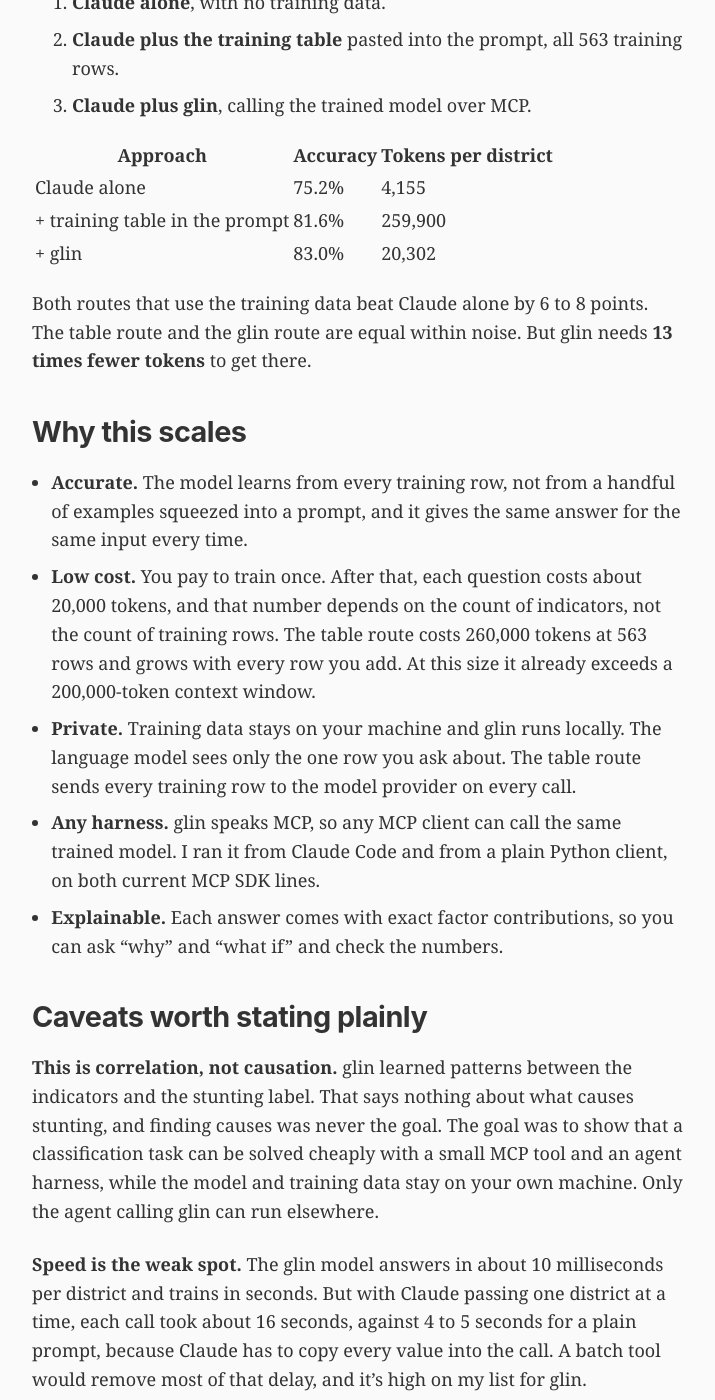
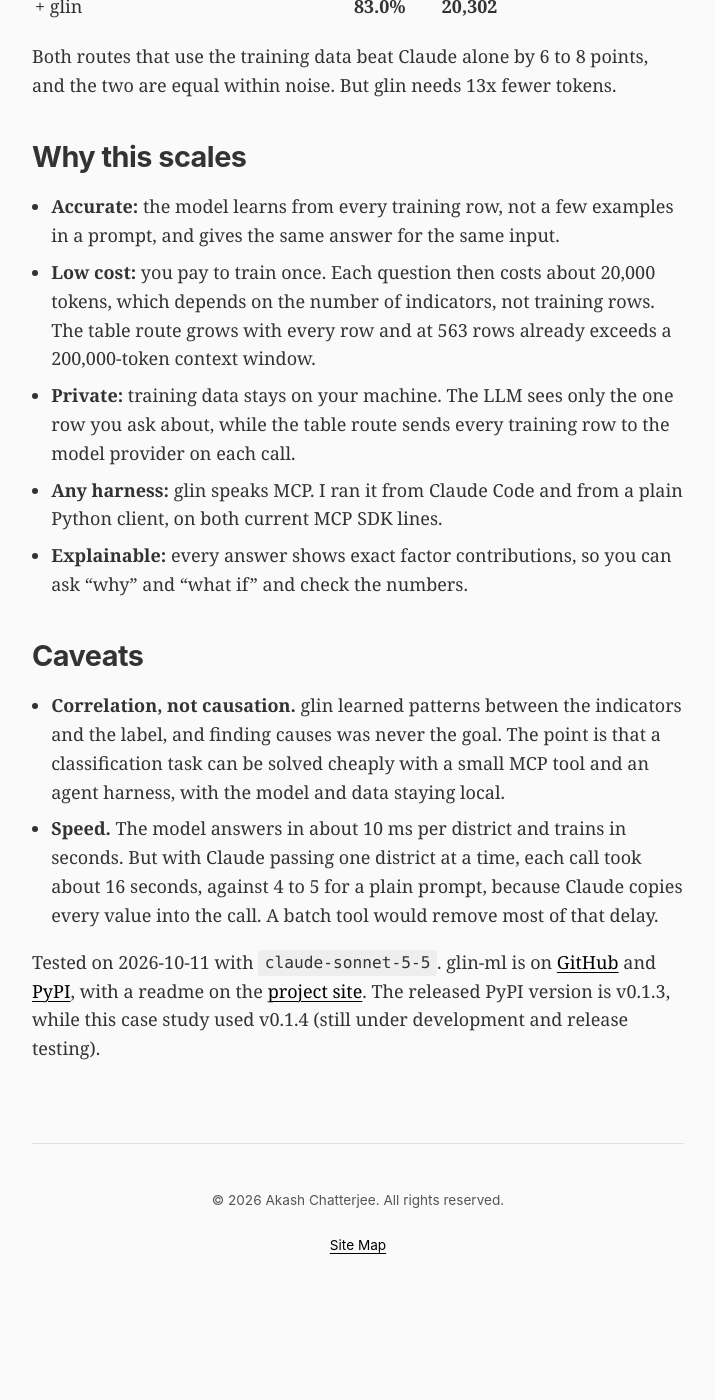
Before and after one commit to AkashChatterjee/akashchatterjee.github.io, a Jekyll site: the page built from tech/_posts/2026-10-11-glin-ml-case-study-child-stunting-nfhs5.md, in a window 1280 px wide and 1400 px high, scrolled down 1822 px. Shown: the whole window, without its empty margins (282-997 px from the left). Built offline with Jekyll 4.4.1, drawn with Linux system fonts in a browser that asks for light colours; after the commit the page ends 3135 px from its top, so only the background shows below that; some of the changed text lies outside the part shown.

Commit message:
chore(glin-ml): simplify case study formatting
- Rewrite post in native markdown: tl;dr, task bullets, results table
- Trim extra prose and fold caveats into short bullets
- Drop .html suffix from the Projects page case study link

```diff
--- a/tech/_posts/2026-10-11-glin-ml-case-study-child-stunting-nfhs5.md
+++ b/tech/_posts/2026-10-11-glin-ml-case-study-child-stunting-nfhs5.md
@@ -6,58 +6,51 @@ categories: tech
 description: "A case study on NFHS-5 district data: Claude alone vs. Claude with the full training table in the prompt vs. Claude calling a locally trained glin EBM over MCP. Similar accuracy to the table route at a fraction of the tokens, with training data never leaving the machine."
 ---
 
-In my [previous post](https://akashchatterjee.com/tech/2026/09/20/glin-ml-explainable-classifiers-mcp.html) I introduced **glin-ml**, a local-first tool that trains an Explainable Boosting Machine (EBM) on your own CSV and exposes it to Claude, or any MCP client, as a tool. The pitch was that you get statistically grounded, explainable predictions without handing your dataset to anyone. What I didn't have was a proper measurement of what that buys you compared to just asking the LLM.
+In my [previous post](https://akashchatterjee.com/tech/2026/09/20/glin-ml-explainable-classifiers-mcp) I introduced **glin-ml**, a local-first tool that trains an Explainable Boosting Machine (EBM) on your own CSV and exposes it to Claude, or any MCP client, as a tool. This post measures what that buys you compared to just asking the LLM.
 
-So here is one. I picked a real public-health dataset, a binary classification task, and ran the same question three different ways.
+**tl;dr:** Claude with glin scored 83.0% accuracy against 75.2% for Claude alone, and matched the route that pastes the whole training table into the prompt, while using **13x fewer tokens**. These are just early days of testing, but the capabilities I'm adding to Glin should give users a very high degree of control when training EBMs and use it with their AI Agent harness of choice.
 
-## The data
+## The task
 
-704 Indian districts from the NFHS-5 health survey (2019-20), sourced from NITI Aayog's NDAP portal. Each district has 116 indicators (sanitation, women's schooling, antenatal care, anaemia, climate risk and so on) plus a state name. 301 of the 704 districts, about 43%, have high stunting.
-
-## The goal
-
-For each district, predict one label: **high stunting** (35% or more of children under 5 are stunted) or **lower stunting**. A health team could use this to decide where to look first, and why.
-
-The label comes from the same survey, but I removed every child-nutrition outcome from the inputs, so the model can't just read the answer off a neighbouring column. Guessing "lower" for every district scores 57%, which is the number to beat.
+- **Data:** 704 Indian districts from the NFHS-5 health survey (2019-20), via NITI Aayog's NDAP portal. Each has 116 indicators (sanitation, women's schooling, antenatal care, anaemia, climate risk and so on) plus a state name.
+- **Label:** *high stunting* (35% or more of children under 5 stunted) vs. *lower stunting*. 301 districts (43%) are high. Guessing "lower" every time scores 57%.
+- **No leakage:** every child-nutrition outcome was removed from the inputs.
+- **Use:** a health team can see where to look first, and why.
 
 ## How glin fits in
 
-You train glin once, on a CSV on your own machine, and it builds an EBM. Claude then calls `predict` with one district's values and glin returns the class, the probability, and the exact contribution of every factor. Nothing is approximated.
+Train glin once on a CSV on your own machine. Claude then calls `predict` with one district's values, and glin returns the class, the probability and the exact contribution of every factor. Nothing is approximated.
 
-**Example: Madhepura, Bihar.** glin gives a 98.2% chance of high stunting. The largest factor is sanitation: only 34.6% of people have improved sanitation. I asked "what if sanitation were 95%?" and Claude called `predict` again. The chance fell to 97.2%, so the district stays "high". Every number matched a direct run of the model.
+**Example: Madhepura, Bihar.**
 
-That "why" and "what if" loop is the part an LLM can't do reliably on its own, and it's the part EBMs are built for.
+- glin gives a 98.2% chance of high stunting.
+- The largest factor is sanitation: only 34.6% of people have improved sanitation.
+- I asked "what if sanitation were 95%?" and Claude called `predict` again. The chance fell to 97.2%, so the district stays "high".
+- Every number matched a direct run of the model.
 
-## What I measured
+## Results
 
-I asked Claude Sonnet 5.5 the same question for 141 held-out districts, in three ways, with a fresh session for each district:
-
-1. **Claude alone**, with no training data.
-2. **Claude plus the training table** pasted into the prompt, all 563 training rows.
-3. **Claude plus glin**, calling the trained model over MCP.
+I asked Claude Sonnet 5.5 the same question for 141 held-out districts, using a fresh session per district.
 
 | Approach | Accuracy | Tokens per district |
 |---|---|---|
-| Claude alone | 75.2% | 4,155 |
-| + training table in the prompt | 81.6% | 259,900 |
-| + glin | 83.0% | 20,302 |
+| Claude alone (no training data) | 75.2% | 4,155 |
+| + all 563 training rows in the prompt | 81.6% | 259,900 |
+| + glin | **83.0%** | **20,302** |
 
-Both routes that use the training data beat Claude alone by 6 to 8 points. The table route and the glin route are equal within noise. But glin needs **13 times fewer tokens** to get there.
+Both routes that use the training data beat Claude alone by 6 to 8 points, and the two are equal within noise. But glin needs 13x fewer tokens.
 
 ## Why this scales
 
-- **Accurate.** The model learns from every training row, not from a handful of examples squeezed into a prompt, and it gives the same answer for the same input every time.
-- **Low cost.** You pay to train once. After that, each question costs about 20,000 tokens, and that number depends on the count of indicators, not the count of training rows. The table route costs 260,000 tokens at 563 rows and grows with every row you add. At this size it already exceeds a 200,000-token context window.
-- **Private.** Training data stays on your machine and glin runs locally. The language model sees only the one row you ask about. The table route sends every training row to the model provider on every call.
-- **Any harness.** glin speaks MCP, so any MCP client can call the same trained model. I ran it from Claude Code and from a plain Python client, on both current MCP SDK lines.
-- **Explainable.** Each answer comes with exact factor contributions, so you can ask "why" and "what if" and check the numbers.
+- **Accurate:** the model learns from every training row, not a few examples in a prompt, and gives the same answer for the same input.
+- **Low cost:** you pay to train once. Each question then costs about 20,000 tokens, which depends on the number of indicators, not training rows. The table route grows with every row and at 563 rows already exceeds a 200,000-token context window.
+- **Private:** training data stays on your machine. The LLM sees only the one row you ask about, while the table route sends every training row to the model provider on each call.
+- **Any harness:** glin speaks MCP. I ran it from Claude Code and from a plain Python client, on both current MCP SDK lines.
+- **Explainable:** every answer shows exact factor contributions, so you can ask "why" and "what if" and check the numbers.
 
-## Caveats worth stating plainly
+## Caveats
 
-**This is correlation, not causation.** glin learned patterns between the indicators and the stunting label. That says nothing about what causes stunting, and finding causes was never the goal. The goal was to show that a classification task can be solved cheaply with a small MCP tool and an agent harness, while the model and training data stay on your own machine. Only the agent calling glin can run elsewhere.
+- **Correlation, not causation.** glin learned patterns between the indicators and the label, and finding causes was never the goal. The point is that a classification task can be solved cheaply with a small MCP tool and an agent harness, with the model and data staying local.
+- **Speed.** The model answers in about 10 ms per district and trains in seconds. But with Claude passing one district at a time, each call took about 16 seconds, against 4 to 5 for a plain prompt, because Claude copies every value into the call. A batch tool would remove most of that delay.
 
-**Speed is the weak spot.** The glin model answers in about 10 milliseconds per district and trains in seconds. But with Claude passing one district at a time, each call took about 16 seconds, against 4 to 5 seconds for a plain prompt, because Claude has to copy every value into the call. A batch tool would remove most of that delay, and it's high on my list for glin.
-
-**Check the data terms.** The data is from NDAP (NITI Aayog) and the NFHS-5 survey (MoHFW/IIPS). Check NDAP's terms before sharing the data itself; this post shows aggregate results only.
-
-Tested on 2026-10-11 with `claude-sonnet-5-5`. If you want to try this on your own data, glin-ml is on [GitHub](https://github.com/AkashChatterjee/glin) and [PyPI](https://pypi.org/project/glin-ml/), with a readme on the [project site](https://akashchatterjee.com/glin/). Just FYI, the released PyPI version is v0.1.3 while the version used for this case study was v0.1.4 (current still under development + release testing).
+Tested on 2026-10-11 with `claude-sonnet-5-5`. glin-ml is on [GitHub](https://github.com/AkashChatterjee/glin) and [PyPI](https://pypi.org/project/glin-ml/), with a readme on the [project site](https://akashchatterjee.com/glin/). The released PyPI version is v0.1.3, while this case study used v0.1.4 (still under development and release testing).
```
Also changed, not shown: projects/index.md (+1 -1 lines), 1 other file.
